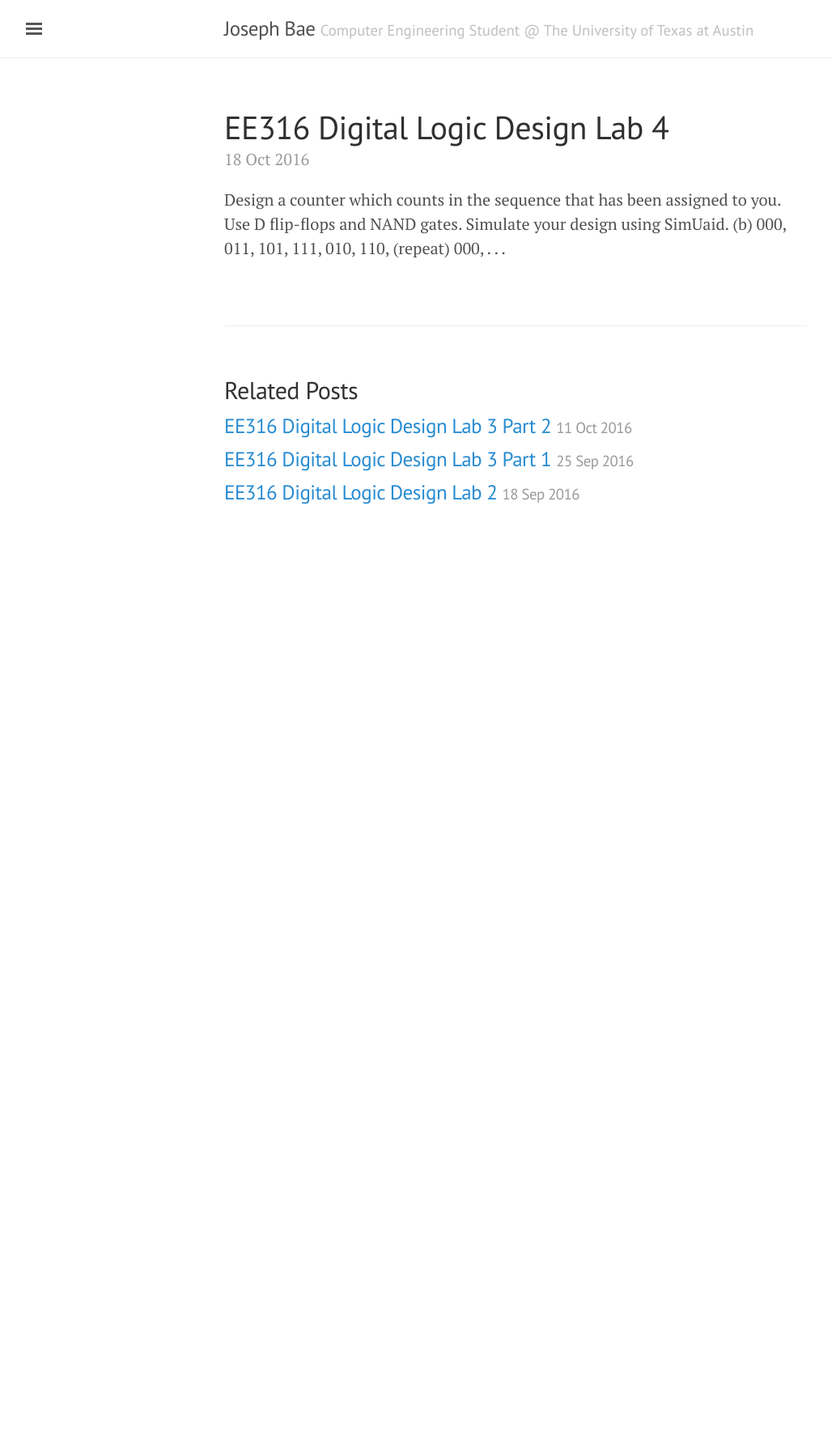
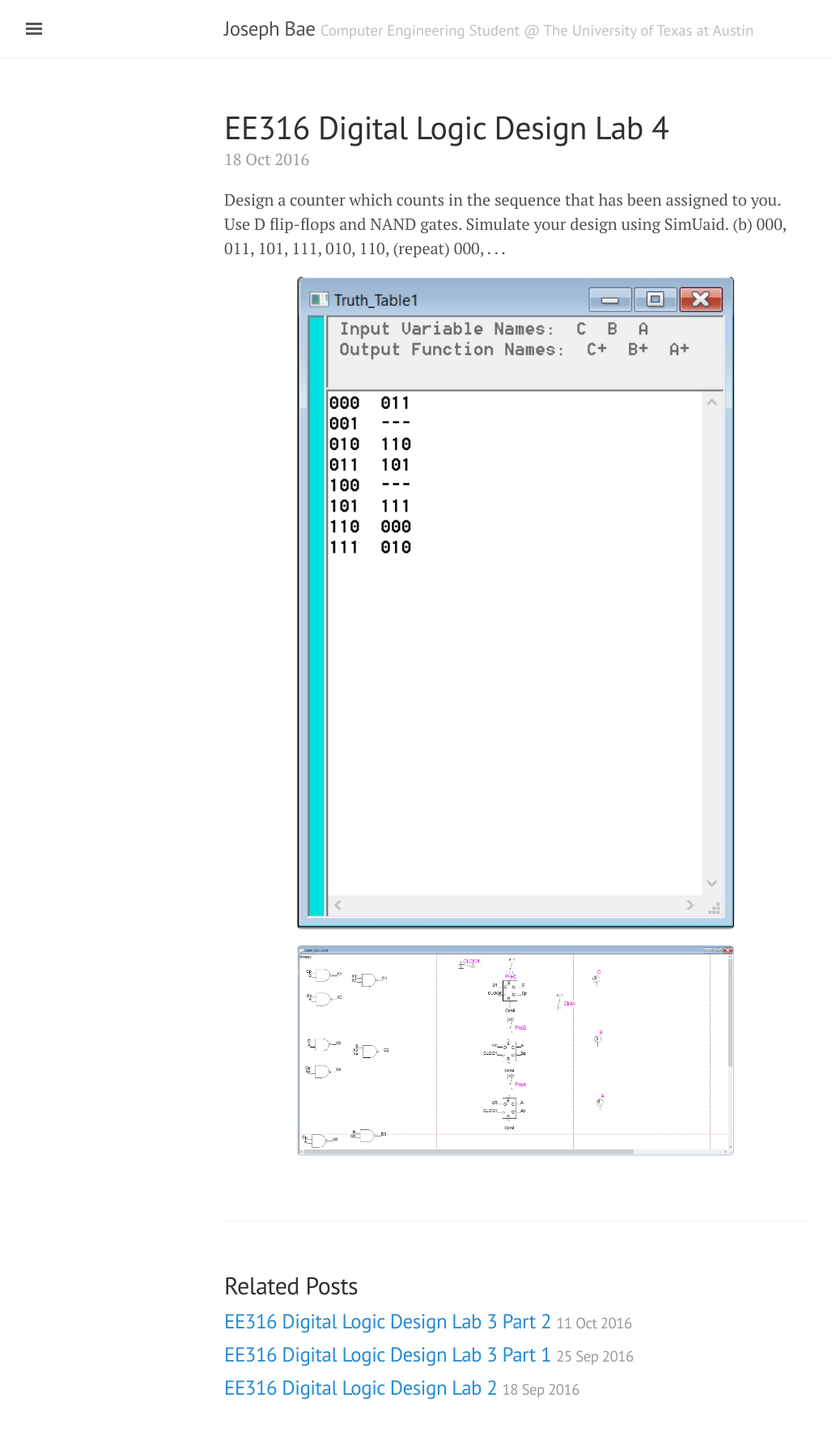
Before and after one commit to josephbae96/josephbae96.github.io, a Jekyll site: the page built from _posts/2016-10-18-ee316_lab4.md, in a window 1280 px wide. Shown: the whole page at 81% size, without its empty margins (3-1031 px from the left). Built offline with Jekyll 4.4.1, drawn with Linux system fonts in a browser that asks for light colours; before the commit the page ends 900 px from its top, so only the background shows below that.

Commit message:
EE 316 Lab 4 pictures

```diff
--- a/_posts/2016-10-18-ee316_lab4.md
+++ b/_posts/2016-10-18-ee316_lab4.md
@@ -6,3 +6,7 @@ title: EE316 Digital Logic Design Lab 4
 Design a counter which counts in the sequence that has been assigned to you. Use
 D flip-flops and NAND gates. Simulate your design using SimUaid.
 (b) 000, 011, 101, 111, 010, 110, (repeat) 000, . . .
+
+<img src="/files/ee316_lab4_truthtable.jpg" alt="EE Lab 4 Truth Table" style="width:75%;text-align:center;margin: auto;">
+
+<img src="/files/ee316_lab4_circuit.jpg" alt="EE Lab 4 Circuit Diagram" style="width:75%;text-align:center;margin: auto;">
```
